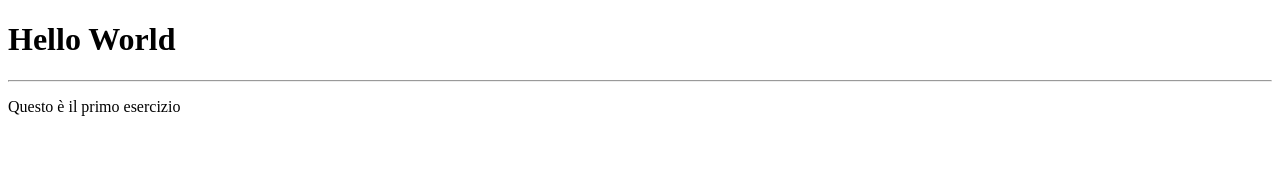
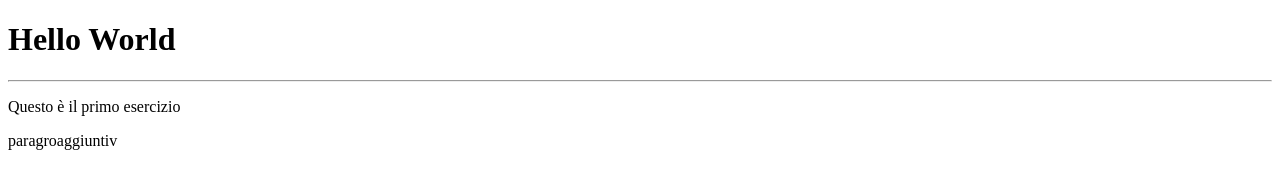
Before and after one commit to FilippoBonafini/htmlcss-hello, a plain HTML site: page index.html in a window 1280 px wide. Drawn offline with Linux system fonts and the light colour scheme.

Commit message:
aggiunta paragrafo

```diff
--- a/index.html
+++ b/index.html
@@ -10,5 +10,6 @@
         <h1>Hello World</h1>  <!--TITOLO-->
         <hr>   <!--LINEA ORIZZONTALE-->
         <p>Questo è il primo esercizio</p>  <!--PARAGRAFO-->
+        <p>paragroaggiuntiv</p>
     </body>
 </html>
```
